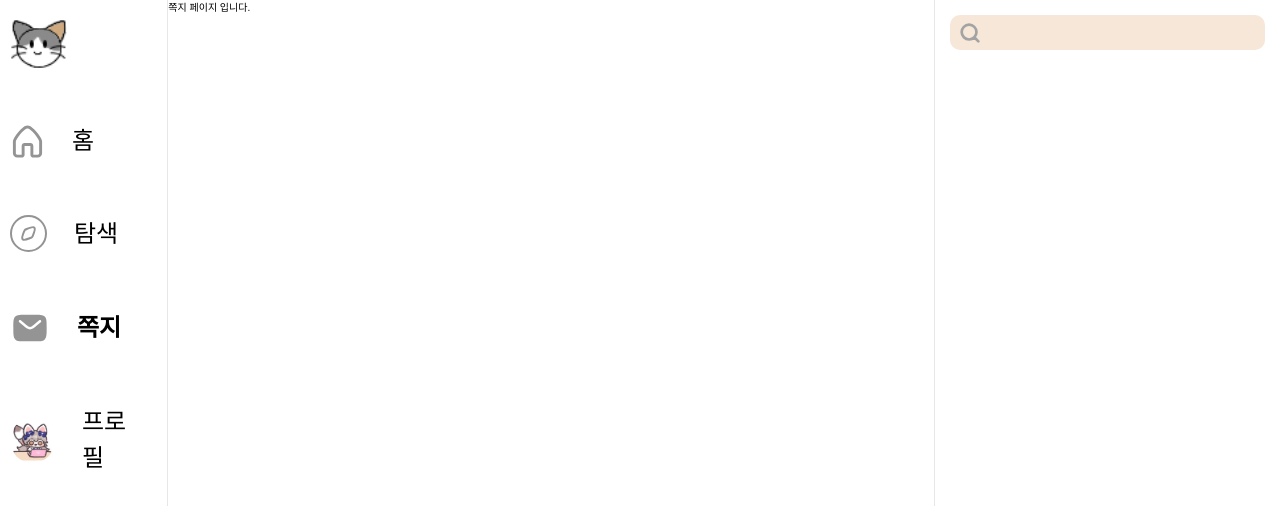
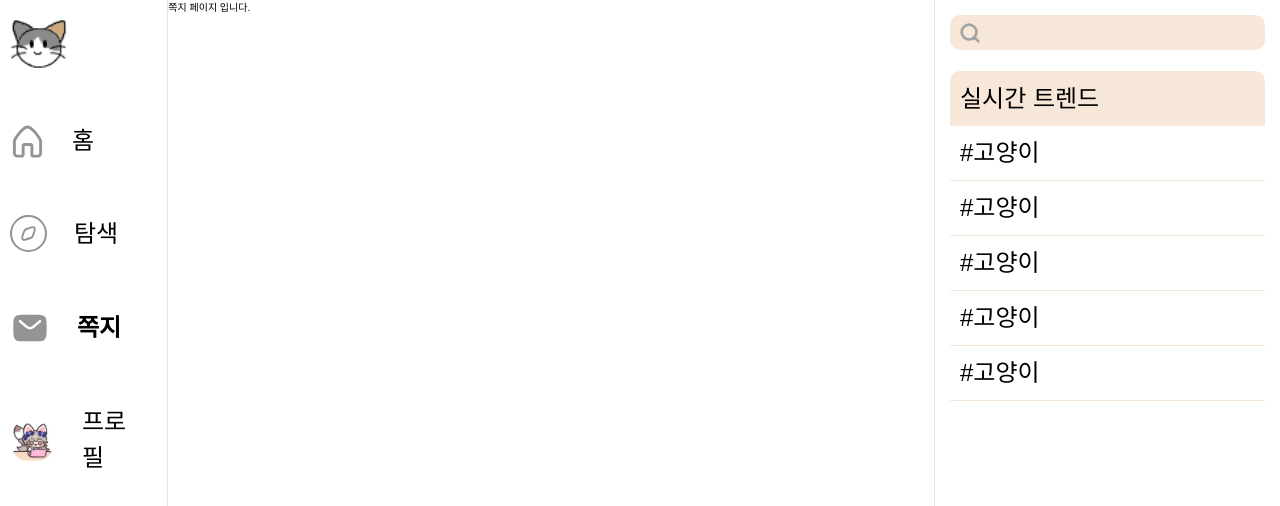
Before and after one commit to AkoIsCat/Monyang-i, a Next.js app: page /messages in a window 1280 px wide. Shown: the top 506 px of the page. Built offline with nearby package versions, Linux system fonts and the light colour scheme; a web font is replaced by a local one.

Commit message:
Feat: 생성한 컴포넌트 적용

```diff
--- a/src/app/(afterLogin)/layout.tsx
+++ b/src/app/(afterLogin)/layout.tsx
@@ -5,6 +5,8 @@ import NavMenu from './_component/NavMenu';
 import MonyangIcon from '/public/monyang-i.png';
 import Link from 'next/link';
 import SearchForm from './_component/SearchForm';
+import TitleBox from './_component/TitleBox';
+import TrendBox from './_component/TrendBox';
 
 type Props = {
   children: ReactNode;
@@ -35,6 +37,14 @@ export default function AfterLoginLayout({ children }: Props) {
         <div className="my-input">
           <SearchForm />
         </div>
+        <div className="w-searchWidth py-back">
+          <TitleBox>실시간 트렌드</TitleBox>
+          <TrendBox trend="고양이" />
+          <TrendBox trend="고양이" />
+          <TrendBox trend="고양이" />
+          <TrendBox trend="고양이" />
+          <TrendBox trend="고양이" />
+        </div>
       </div>
     </div>
   );
```
